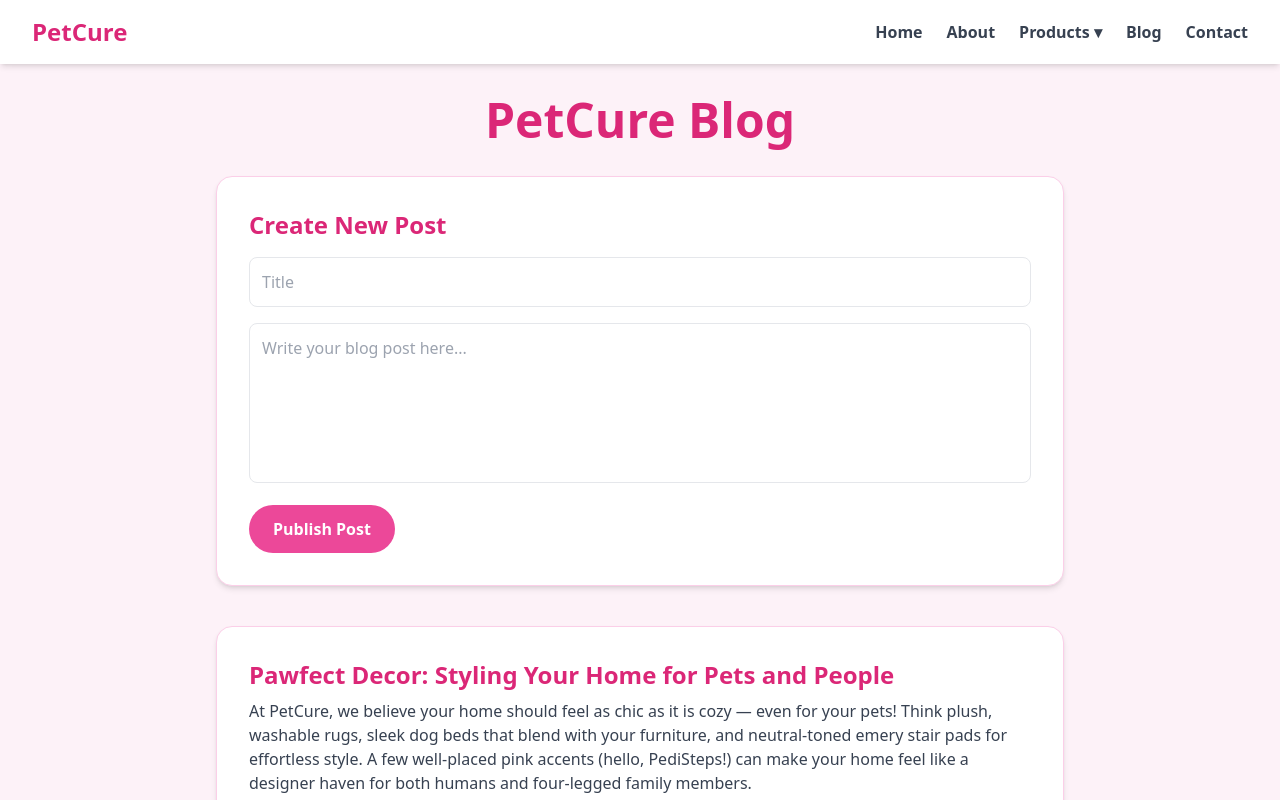
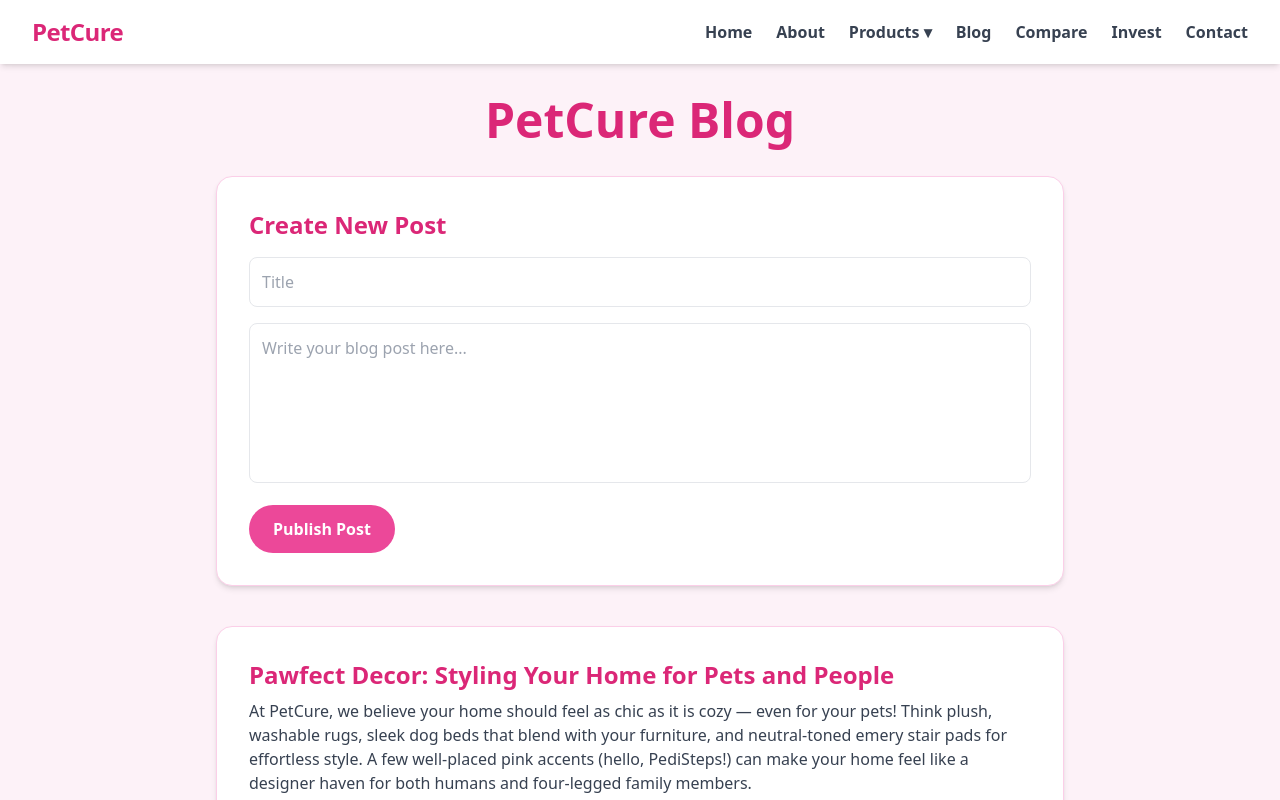
Before and after one commit to t-vanderwolk/PetCure, a React (Create React App) app: page /blog in a window 1280 px wide. Shown: the top 800 px of the page. Built offline with nearby package versions, Linux system fonts and the light colour scheme.

Commit message:
updated navbar

```diff
--- a/src/components/Navbar.js
+++ b/src/components/Navbar.js
@@ -1,64 +1,66 @@
-// src/components/Navbar.js
 import React, { useState } from 'react';
-import { Link, useNavigate } from 'react-router-dom'; // <-- add useNavigate
+import { Link } from 'react-router-dom';
 
 function Navbar() {
   const [isProductsOpen, setIsProductsOpen] = useState(false);
-  const navigate = useNavigate(); // <-- initialize useNavigate hook
-
-  // Handle Products Click
-  const handleProductsClick = () => {
-    navigate('/products');
-  };
-
+  const [isMobileMenuOpen, setIsMobileMenuOpen] = useState(false);
   return (
     <nav className="bg-white shadow-md fixed top-0 left-0 w-full z-50">
       <div className="max-w-7xl mx-auto px-4 sm:px-6 lg:px-8">
-        <div className="flex justify-between h-16">
+        <div className="flex justify-between items-center h-16">
 
           {/* Left side - Logo */}
           <div className="flex items-center">
-            <Link to="/" className="text-pink-600 font-bold text-2xl">
+            <Link to="/" className="text-pink-600 font-bold text-2xl tracking-tight">
               PetCure
             </Link>
           </div>
 
-          {/* Right side - Links */}
-          <div className="flex items-center space-x-6">
+          {/* Desktop Links */}
+          <div className="hidden md:flex items-center space-x-6">
 
-            <Link to="/" className="text-gray-700 hover:text-pink-500 font-semibold">
+            <Link to="/" className="text-gray-700 hover:text-pink-500 font-semibold transition">
               Home
             </Link>
 
-            <Link to="/about" className="text-gray-700 hover:text-pink-500 font-semibold">
+            <Link to="/about" className="text-gray-700 hover:text-pink-500 font-semibold transition">
               About
             </Link>
 
             {/* Products Dropdown */}
-            <div className="relative">
+            <div
+              className="relative"
+              onMouseEnter={() => setIsProductsOpen(true)}
+              onMouseLeave={() => setIsProductsOpen(false)}
+            >
               <button
-                onClick={handleProductsClick}
-                onMouseEnter={() => setIsProductsOpen(true)}
-                onMouseLeave={() => setIsProductsOpen(false)}
-                className="text-gray-700 hover:text-pink-500 font-semibold focus:outline-none"
+                className="text-gray-700 hover:text-pink-500 font-semibold focus:outline-none transition"
               >
+                <Link to="/products" className="text-gray-700 hover:text-pink-500 font-semibold transition">
                 Products ▾
+                </Link>
               </button>
 
+              {/* Dropdown Menu */}
               {isProductsOpen && (
-                <div
-                  onMouseEnter={() => setIsProductsOpen(true)}
-                  onMouseLeave={() => setIsProductsOpen(false)}
-                  className="absolute mt-2 w-48 rounded-md shadow-lg bg-white border border-pink-200"
-                >
+                <div className="absolute mt-2 w-52 rounded-2xl shadow-lg bg-white border border-pink-200 z-20">
                   <div className="py-2 flex flex-col">
-                    <Link to="/products/pedisteps" className="px-4 py-2 text-gray-700 hover:bg-pink-50 hover:text-pink-600">
+                    <Link
+                      to="/products/pedisteps"
+                      className="px-5 py-3 text-gray-700 hover:bg-pink-50 hover:text-pink-600 font-medium transition rounded-t-2xl"
+                    >
                       PediSteps
                     </Link>
-                    <Link to="/products/pediwalk" className="px-4 py-2 text-gray-700 hover:bg-pink-50 hover:text-pink-600">
+                    <Link
+                      to="/products/pediwalk"
+                      className="px-5 py-3 text-gray-700 hover:bg-pink-50 hover:text-pink-600 font-medium transition"
+                    >
                       PediWalk
                     </Link>
-                    <Link to="/products/coming-soon" className="px-4 py-2 text-gray-700 hover:bg-pink-50 hover:text-pink-600">
+                    <Link
+                      to="/products/coming-soon"
+                      className="px-5 py-3 text-gray-700 hover:bg-pink-50 hover:text-pink-600 font-medium transition rounded-b-2xl"
+                    >
                       Coming Soon ✨
                     </Link>
                   </div>
@@ -66,17 +68,72 @@
               )}
             </div>
 
-            <Link to="/blog" className="text-gray-700 hover:text-pink-500 font-semibold">
+            <Link to="/blog" className="text-gray-700 hover:text-pink-500 font-semibold transition">
               Blog
             </Link>
 
-            <Link to="/contact" className="text-gray-700 hover:text-pink-500 font-semibold">
+            <Link to="/compare" className="text-gray-700 hover:text-pink-500 font-semibold transition">
+              Compare
+            </Link>
+
+            <Link to="/invest" className="text-gray-700 hover:text-pink-500 font-semibold transition">
+              Invest
+            </Link>
+
+            <Link to="/contact" className="text-gray-700 hover:text-pink-500 font-semibold transition">
               Contact
             </Link>
 
           </div>
+
+          {/* Hamburger Button */}
+          <div className="md:hidden flex items-center">
+            <button
+              onClick={() => setIsMobileMenuOpen(!isMobileMenuOpen)}
+              className="text-gray-700 hover:text-pink-500 focus:outline-none text-3xl"
+            >
+              ☰
+            </button>
+          </div>
+
         </div>
       </div>
+
+      {/* Mobile Menu */}
+      {isMobileMenuOpen && (
+        <div className="bg-white shadow-md rounded-b-2xl py-4 px-6 flex flex-col space-y-4 md:hidden">
+          <Link to="/" onClick={() => setIsMobileMenuOpen(false)} className="text-gray-700 hover:text-pink-500 font-semibold transition">
+            Home
+          </Link>
+          <Link to="/about" onClick={() => setIsMobileMenuOpen(false)} className="text-gray-700 hover:text-pink-500 font-semibold transition">
+            About
+          </Link>
+          <Link to="/products" onClick={() => setIsMobileMenuOpen(false)} className="text-gray-700 hover:text-pink-500 font-semibold transition">
+            Products
+          </Link>
+          <Link to="/products/pedisteps" onClick={() => setIsMobileMenuOpen(false)} className="text-gray-700 hover:text-pink-500 font-semibold transition pl-4">
+            - PediSteps
+          </Link>
+          <Link to="/products/pediwalk" onClick={() => setIsMobileMenuOpen(false)} className="text-gray-700 hover:text-pink-500 font-semibold transition pl-4">
+            - PediWalk
+          </Link>
+          <Link to="/products/coming-soon" onClick={() => setIsMobileMenuOpen(false)} className="text-gray-700 hover:text-pink-500 font-semibold transition pl-4">
+            - Coming Soon ✨
+          </Link>
+          <Link to="/blog" onClick={() => setIsMobileMenuOpen(false)} className="text-gray-700 hover:text-pink-500 font-semibold transition">
+            Blog
+          </Link>
+          <Link to="/compare" onClick={() => setIsMobileMenuOpen(false)} className="text-gray-700 hover:text-pink-500 font-semibold transition">
+            Compare
+          </Link>
+          <Link to="/invest" onClick={() => setIsMobileMenuOpen(false)} className="text-gray-700 hover:text-pink-500 font-semibold transition">
+            Invest
+          </Link>
+          <Link to="/contact" onClick={() => setIsMobileMenuOpen(false)} className="text-gray-700 hover:text-pink-500 font-semibold transition">
+            Contact
+          </Link>
+        </div>
+      )}
     </nav>
   );
 }
```
